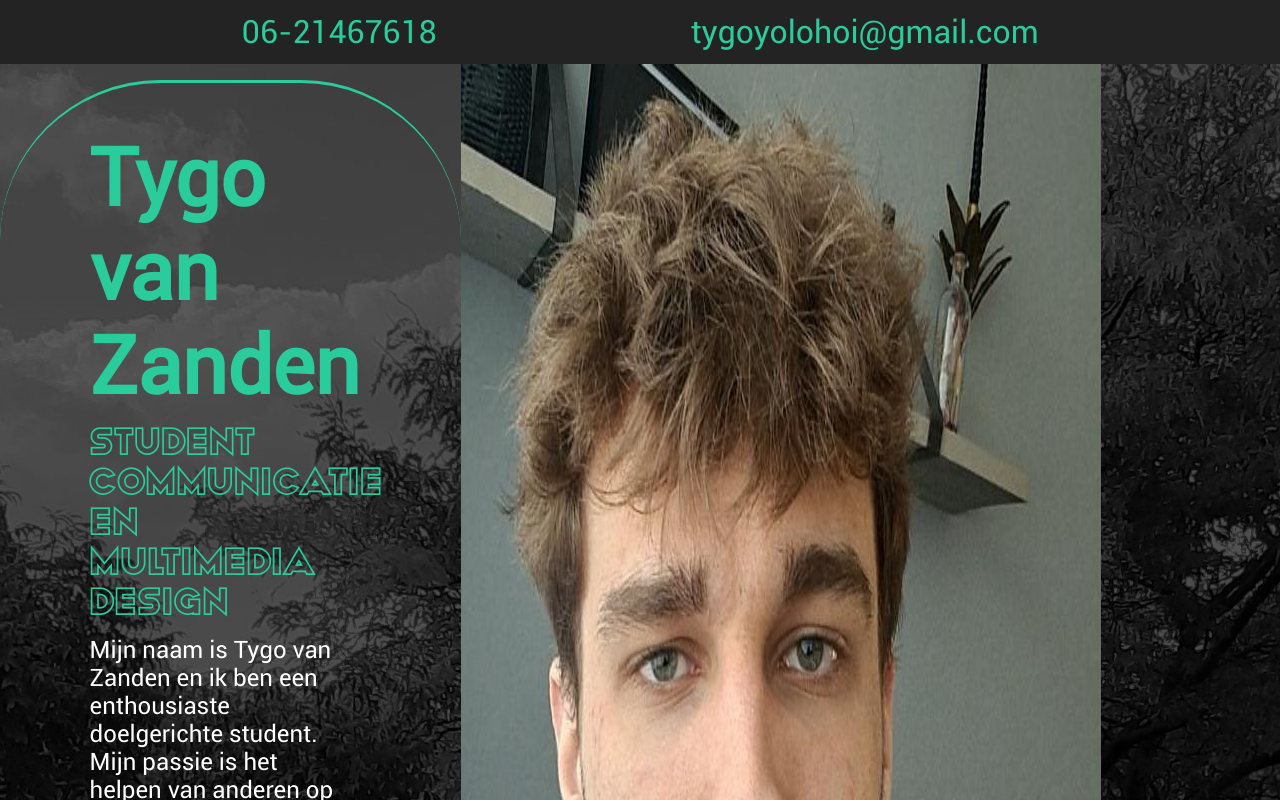
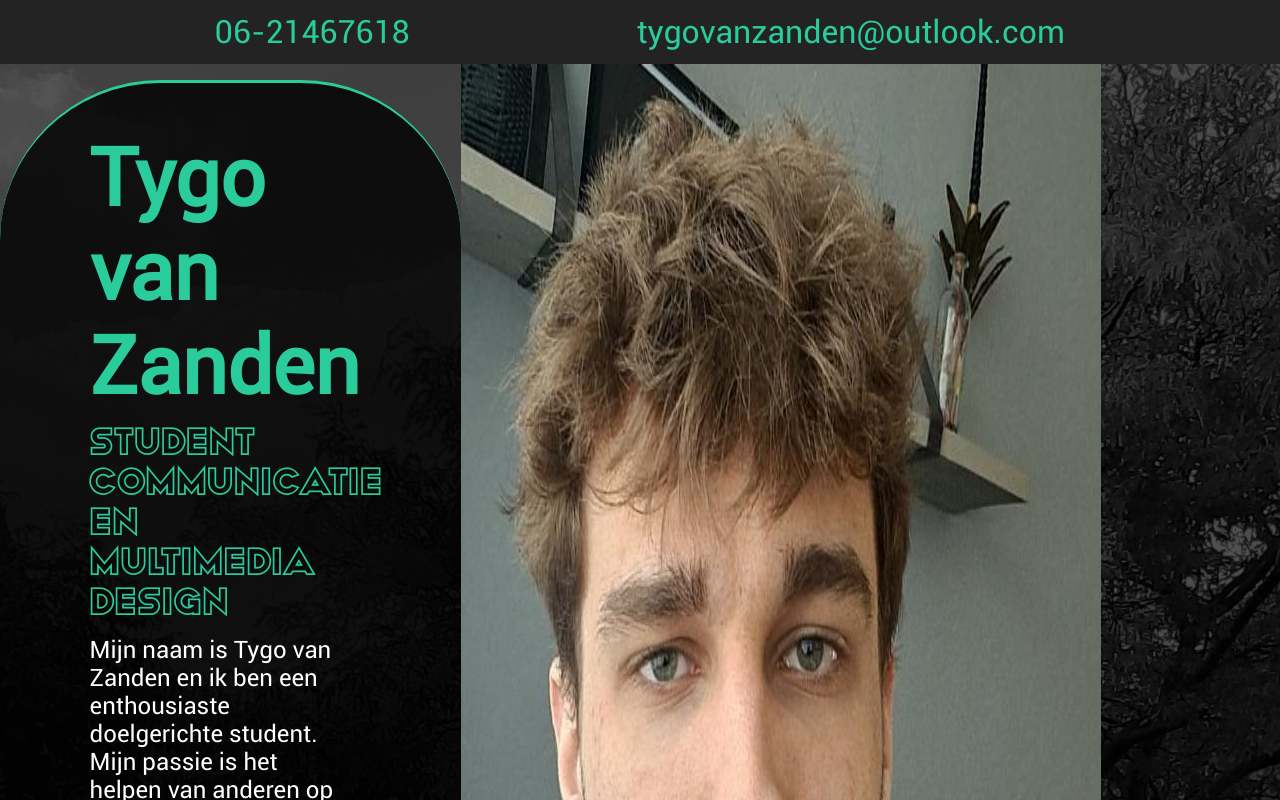
Before and after one commit to XTeaHoe/Portfolio, a plain HTML site: page index.html in a window 1280 px wide. In both pictures the pointer is over the element 230 px from the left and 659 px from the top of the page. Shown: the top 800 px of the page. Drawn offline with Linux system fonts and the light colour scheme.

Commit message:
Add files via upload

```diff
--- a/index.html
+++ b/index.html
@@ -11,7 +11,7 @@
 <body>
     <header>
         <p>06-21467618</p>
-        <p>tygoyolohoi@gmail.com</p>
+        <p>tygovanzanden@outlook.com</p>
     </header>
     <main>
         <section>
--- a/style.css
+++ b/style.css
@@ -65,7 +65,16 @@ main > section:first-child > ul{
     border-bottom: solid;
     border-top: solid;
     border-color: var(--color-aqua);
+    border-radius: 0em;
+}
+
+main > section:first-child > ul:hover{
+    border-bottom: solid;
+    border-top: solid;
+    border-color: var(--color-aqua);
     border-radius: 10em;
+    background-color: rgba(0, 0, 0, 0.8);
+    transition: 0.5s;
 }
 
 main > section:first-child > ul > p:nth-child(1){
```
